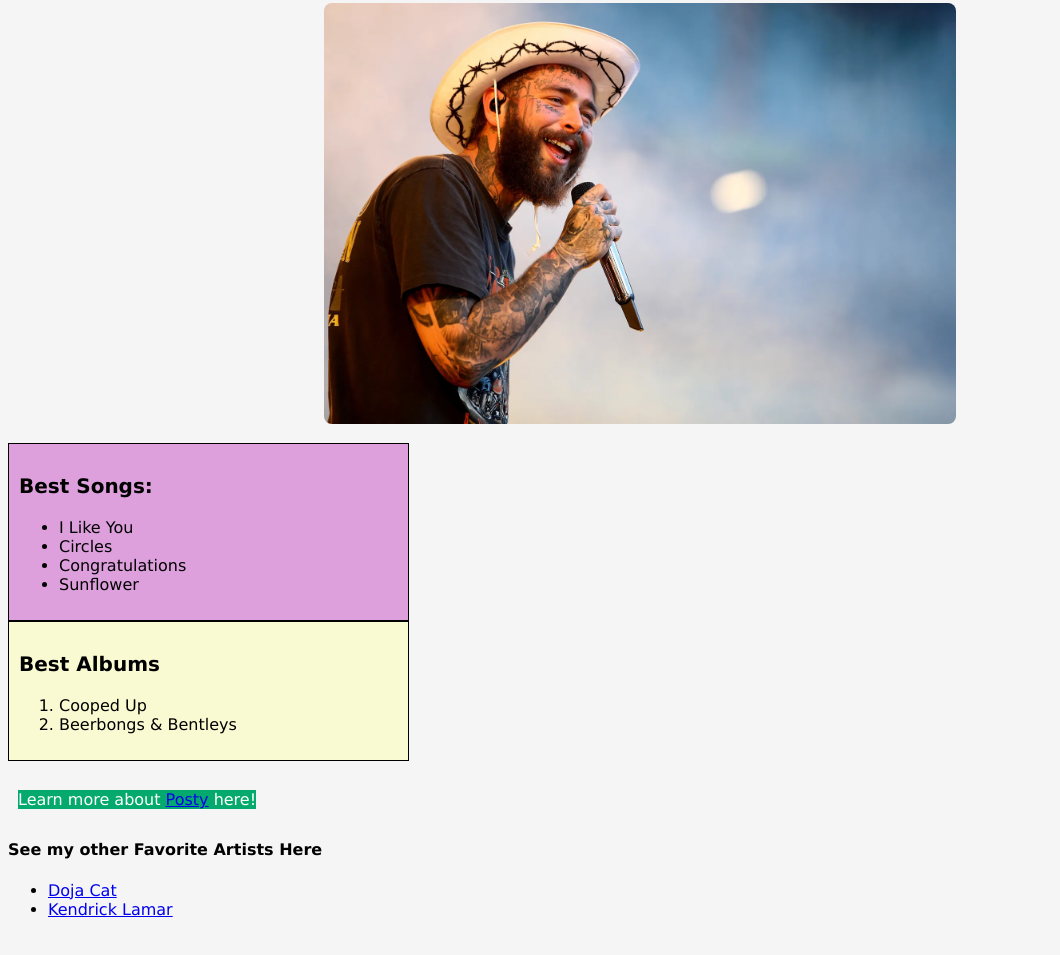
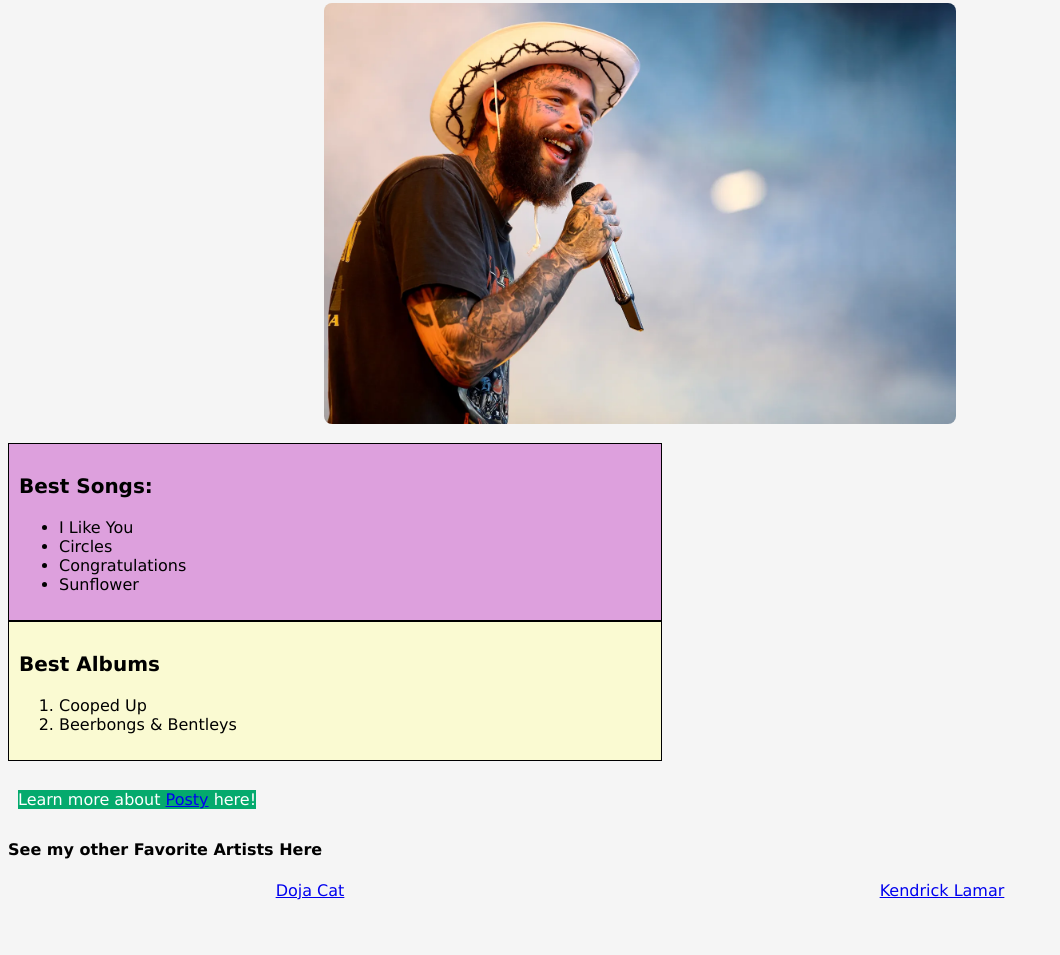
Before and after one commit to nxnnuh/html-practice, a plain HTML site: page index.html in a window 1280 px wide. Shown: the part 275-1230 px from the top of the page, without its empty margins (0-1060 px from the left). After the commit the page ends 1202 px from the top, so only its background shows below. Drawn offline with Linux system fonts and the light colour scheme.

Commit message:
git commit -m "added boxes around info"

```diff
--- a/css/style.css
+++ b/css/style.css
@@ -39,15 +39,32 @@ img {
 }
 
 #songs {
-    width: 30%;
+    width: 50%;
     background-color: plum;
     border: 1px solid black;
     padding:10px;
 }
 
 #album {
-    width: 30%;
+    width: 50%;
     background-color: lightgoldenrodyellow;
     border: 1px solid black;
     padding: 10px;
 }
+
+#footer ul {
+    list-style: none;
+    display: flex;
+    justify-content: space-around;
+    padding: 0;
+    margin: 0;
+}
+
+#song_album_wrapper {
+    display: flex;
+    gap: 20px;
+}
+
+#songs, #album {
+    flex: 1;
+}
--- a/index.html
+++ b/index.html
@@ -28,6 +28,7 @@
 
                 <br>
 
+                <div id = "song_album_wrapper"></div>
                 <section id = "songs">
                 <p class = "subheader"> Best Songs: </p>
                 <ul>
@@ -45,6 +46,9 @@
                     <li> Beerbongs & Bentleys </li>
                 </ol>
                 </section>
+            </div>
+
+
             </article>
 
 
```
